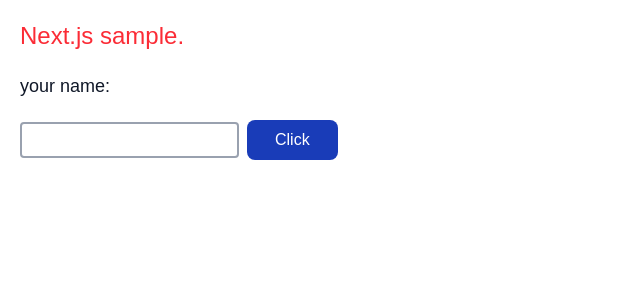
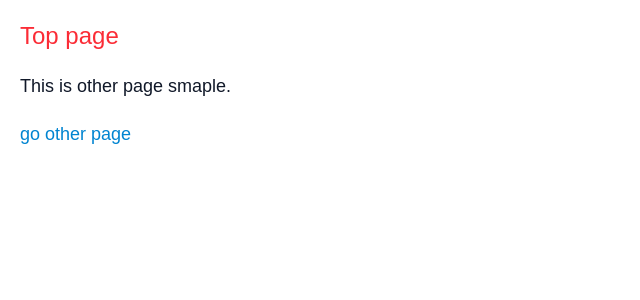
Before and after one commit to Soyeong4250/nextjs_study, a Next.js app in the folder sample_next_app/: page / in a window 1280 px wide. Shown: the top 300 px of the page, without its empty margins (0-640 px from the left). Built offline with nearby package versions, Linux system fonts and the light colour scheme.

Commit message:
Link 태그 적용

```diff
--- a/sample_next_app/src/app/globals.css
+++ b/sample_next_app/src/app/globals.css
@@ -25,7 +25,6 @@
   font-family: Arial, Helvetica, sans-serif;
 }
 
-/*  추가  */
 .title {
   @apply text-2xl m-5 text-red-500;
 }
@@ -38,3 +37,8 @@
 .btn {
   @apply px-7 py-2 mx-2 bg-blue-800 text-white rounded-lg;
 }
+
+/* 링크 요소 */
+:any-link {
+  @apply text-lg m-5 text-sky-600;
+}
--- /dev/null
+++ b/sample_next_app/src/app/ohter/page.tsx
@@ -0,0 +1,13 @@
+import Link from 'next/link';
+
+export default function Home() {
+    return (
+        <main>
+            <h1 className="title">Other page</h1>
+            <p className="msg">이건 다른 페이지입니다.</p>
+            <div>
+                <Link href="/">go back!!</Link>
+            </div>
+        </main>
+    )
+}
--- a/sample_next_app/src/app/page.tsx
+++ b/sample_next_app/src/app/page.tsx
@@ -1,28 +1,13 @@
-'use client';
+import Link from 'next/link';
 
-import { useState } from "react";
-
-export default function Home() {
-  var [input, setInput] = useState("");
-  var [message, setMessage] = useState("your name:");
-
-  const doChange = (e) => {
-    setInput(e.target.value);
-  }
-
-  const doClick = () => {
-    setMessage("Hello, " + input + "!!");
-    setInput("");
-  }
-
-  return (
-    <main>
-      <h1 className="title">Next.js sample.</h1>
-      <p className="msg">{message}</p>
-      <div className="m-5">
-        <input type="text" onChange={doChange} value={input} className="input" />
-        <button onClick={doClick} className="btn"> Click </button>
-      </div>
-    </main>
-  );
+export default function Other() {
+    return (
+        <main>
+            <h1 className="title">Top page</h1>
+            <p className="msg">This is other page smaple.</p>
+            <div>
+                <Link href="/ohter">go other page</Link>
+            </div>
+        </main>
+    )
 }
```
